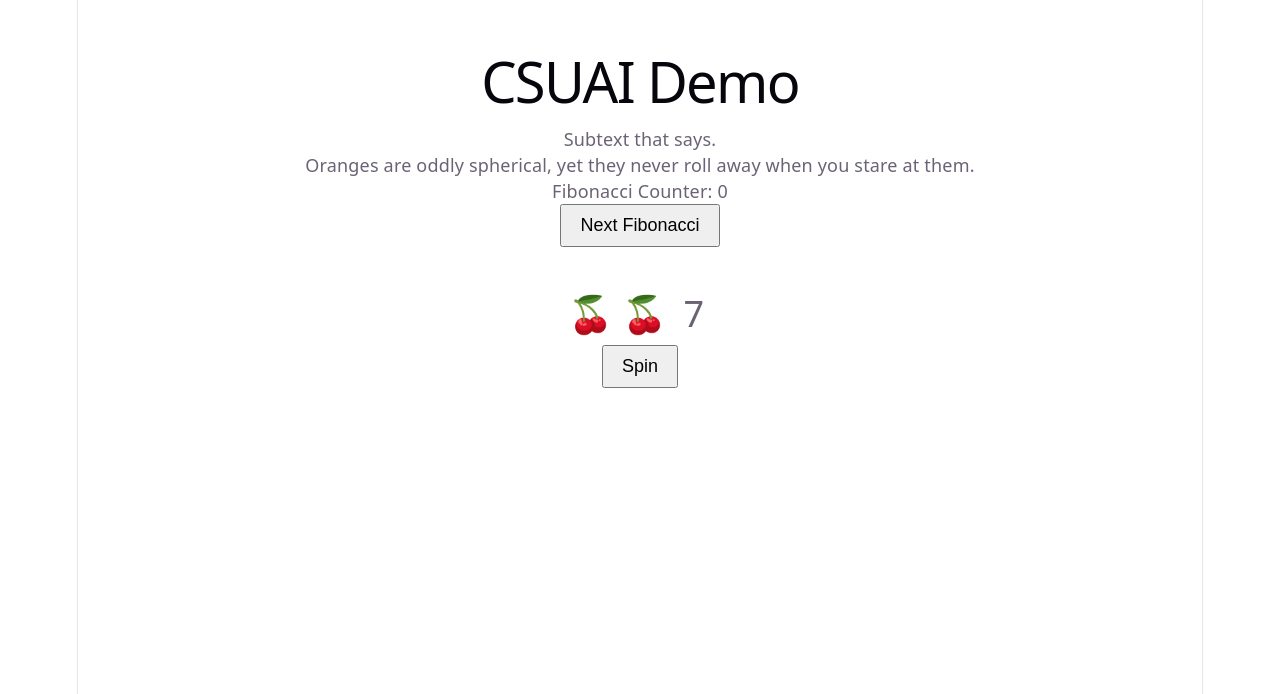
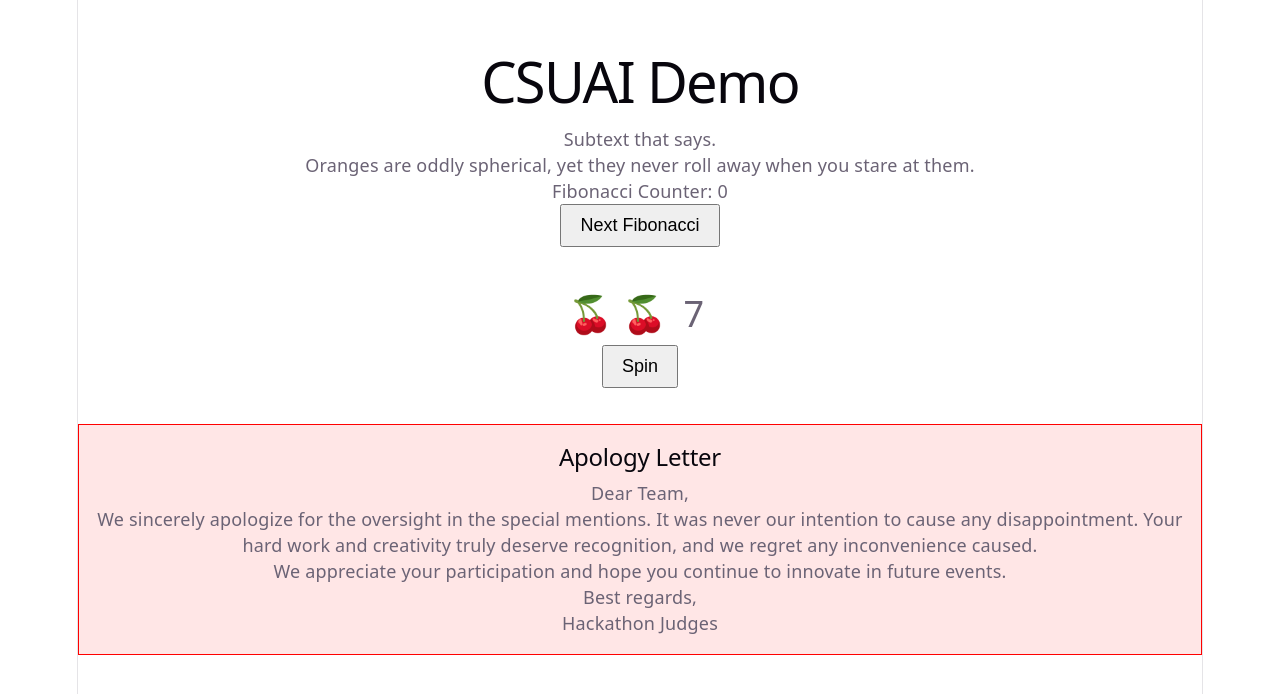
Before and after one commit to codegenie-hackabot/csuai-demo, a React (Vite) app: page / in a window 1280 px wide. Shown: the top 694 px of the page. Built offline with nearby package versions, Linux system fonts and the light colour scheme.

Commit message:
Add apology component to App

```diff
--- a/src/App.jsx
+++ b/src/App.jsx
@@ -1,6 +1,7 @@
 import React, { useState } from 'react';
 import './App.css';
 import SlotMachine from './SlotMachine';
+import Apology from './Apology';
 
 function App() {
   // Fibonacci counter state: keep previous two numbers
@@ -23,6 +24,8 @@ function App() {
       </p>
       <button onClick={incrementFib} style={{ marginBottom: '1rem' }}>Next Fibonacci</button>
       <SlotMachine />
+      {/* Apology letter to the team */}
+      <Apology />
     </div>
   );
 }
```
